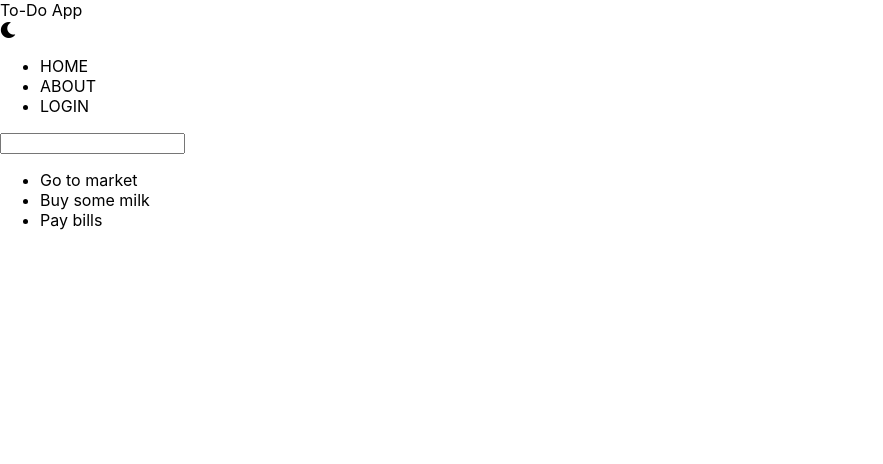
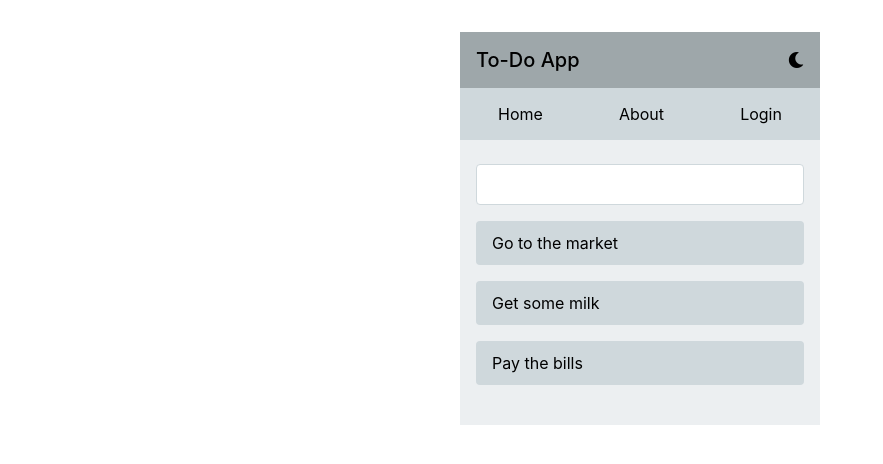
Before and after one commit to copolat/Context-App, a React (Create React App) app: page / in a window 1280 px wide. Shown: the top 464 px of the page, without its empty margins (0-883 px from the left). Built offline with nearby package versions, Linux system fonts and the light colour scheme.

Commit message:
Fix the errors and Create a context

```diff
--- a/src/App.js
+++ b/src/App.js
@@ -1,19 +1,18 @@
-import React from 'react';
-import Navbar from './Navbar';
-import TodoList from './TodoList';
-import TitleBar from './TitleBar';
+import Titlebar from './components/Titlebar';
+import Navbar from './components/Navbar';
+import TodoList from './components/TodoList';
+import ThemeContextProvider from './contexts/ThemeContext';
 
-
-class App extends React.Component {
-  render(){
-    return (
-      <div>
-        <TitleBar />
-        <Navbar />
-        <TodoList />
-      </div>
-    )
-  }
+function App() {
+  return (
+    <div className="App">
+      <ThemeContextProvider>
+      <Titlebar />
+      <Navbar />
+      <TodoList/>
+      </ThemeContextProvider>
+    </div>
+  );
 }
 
 export default App;
--- a/src/Navbar.js
+++ /dev/null
@@ -1,18 +0,0 @@
-import React from 'react';
-
-class Navbar extends React.Component {
-  render(){
-    return (
-      <div className='nav'>
-        <ul>
-          <li>HOME</li>
-          <li>ABOUT</li>
-          <li>LOGIN</li>
-        </ul>
-
-      </div>
-    )
-  }
-}
-
-export default Navbar;
--- /dev/null
+++ b/src/components/Navbar.js
@@ -0,0 +1,15 @@
+import React from 'react'
+
+class Navbar extends React.Component {
+  render() {
+    return (
+      <ul className="navbar">
+        <li>Home</li>
+        <li>About</li>
+        <li>Login</li>
+      </ul>
+    )
+  }
+}
+
+export default Navbar;
--- a/src/TitleBar.js
+++ b/src/components/Titlebar.js
@@ -1,15 +1,14 @@
 import React from 'react';
 
-class TitleBar extends React.Component {
+class Titlebar extends React.Component {
   render(){
     return (
       <div className='title-bar'>
         <div className='branding'>To-Do App</div>
-        <div className=''></div>
         <i className='fas fa-moon'/>
       </div>
     )
   }
 }
 
-export default TitleBar;
+export default Titlebar;
--- a/src/TodoList.js
+++ b/src/components/TodoList.js
@@ -1,14 +1,14 @@
 import React from 'react';
 
 class TodoList extends React.Component {
-  render(){
+  render() {
     return (
       <div className='todolist'>
         <input type="text"/>
         <ul>
-          <li>Go to market</li>
-          <li>Buy some milk</li>
-          <li>Pay bills</li>
+          <li>Go to the market</li>
+          <li>Get some milk</li>
+          <li>Pay the bills</li>
         </ul>
       </div>
     )
--- /dev/null
+++ b/src/contexts/ThemeContext.js
@@ -0,0 +1,33 @@
+import React, {Component, createContext} from 'react';
+
+export const ThemeContext = createContext();
+
+class ThemeContextProvider extends Component {
+  constructor(props) {
+    super(props);
+    this.state = {
+      isLightTheme: true,
+      lightTheme: {
+        text: '#000',
+        titleBar: '#9EA7AA',
+        nav: '#CFD8DC' ,
+        body: '#ECEFF1'
+      },
+      darkTheme: {
+        text: '#FFF',
+        titleBar: '#4F5B62',
+        nav: '#37474F' ,
+        body: '#263238'
+      }
+    }
+  }
+  render() {
+    return(
+      <ThemeContext.Provider value={this.state}>
+        {this.props.children}
+      </ThemeContext.Provider>
+    )
+  }
+}
+
+export default ThemeContextProvider;
--- a/src/index.css
+++ b/src/index.css
@@ -1,4 +1,5 @@
 @import url("https://cdnjs.cloudflare.com/ajax/libs/font-awesome/5.15.2/css/all.min.css");
+
 body {
   margin: 0;
   font-family: -apple-system, BlinkMacSystemFont, "Segoe UI", "Roboto", "Oxygen",
@@ -8,7 +9,67 @@ body {
   -moz-osx-font-smoothing: grayscale;
 }
 
+* {
+  box-sizing: border-box;
+}
+
 code {
   font-family: source-code-pro, Menlo, Monaco, Consolas, "Courier New",
     monospace;
 }
+
+.App {
+  max-width: 360px;
+  margin: 32px auto;
+  background-color: #eceff1;
+}
+
+.title-bar {
+  background-color: #9ea7aa;
+  height: 56px;
+  display: flex;
+  align-items: center;
+  justify-content: space-between;
+  padding: 0 16px;
+}
+
+.branding {
+  font-size: 20px;
+  font-weight: 500;
+}
+
+.navbar {
+  display: flex;
+  justify-content: space-around;
+  background-color: #cfd8dc;
+  margin: 0;
+  padding: 16px 0;
+}
+
+.navbar li {
+  display: inline-block;
+}
+
+.todolist {
+  padding: 24px 16px;
+}
+
+.todolist input {
+  width: 100%;
+  padding: 12px 16px;
+  border: 1px solid #cfd8dc;
+  border-radius: 4px;
+}
+
+.todolist ul {
+  padding-left: 0;
+}
+
+.todolist li {
+  list-style: none;
+  width: 100%;
+  padding: 12px 16px;
+  border-radius: 4px;
+  background-color: #cfd8dc;
+  margin-bottom: 16px;
+}
```
